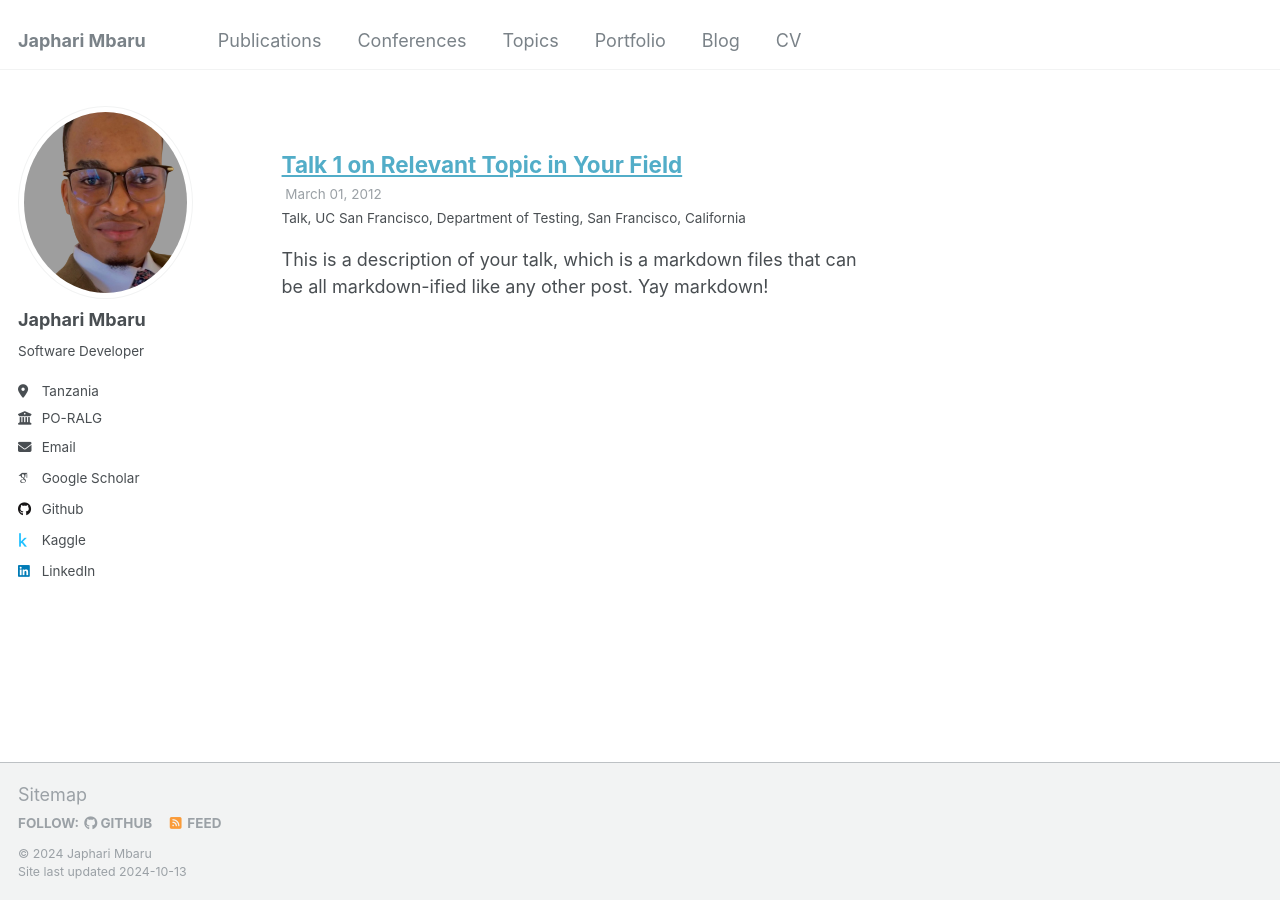
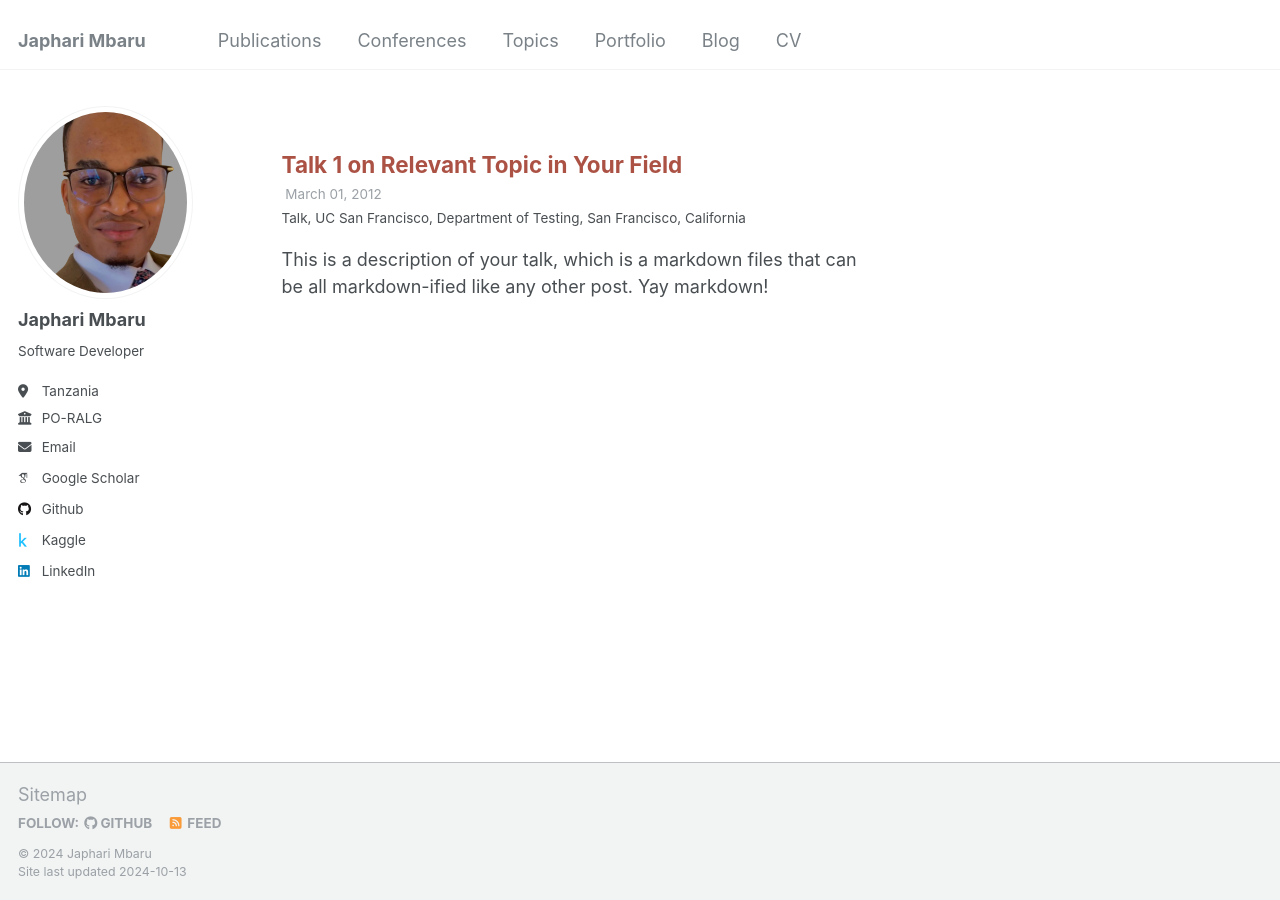
Before and after one commit to japhari/japhari.github.io, a Jekyll site: the page built from _pages/talks.html, in a window 1280 px wide. Built offline with Jekyll 4.4.1, drawn with Linux system fonts in a browser that asks for light colours; some web fonts are replaced.

Commit message:
Change color of the Heading

```diff
--- a/_sass/custom.scss
+++ b/_sass/custom.scss
@@ -297,3 +297,12 @@
     font-size: 1.2rem; /* Adjust icon size */
   }
 }
+
+.archive__item-title a {
+  color: #ac5245; /* Change title color to red */
+  text-decoration: none !important;
+}
+
+.archive__item-title a:hover {
+  text-decoration: underline; /* Optional: underline on hover */
+}
```
